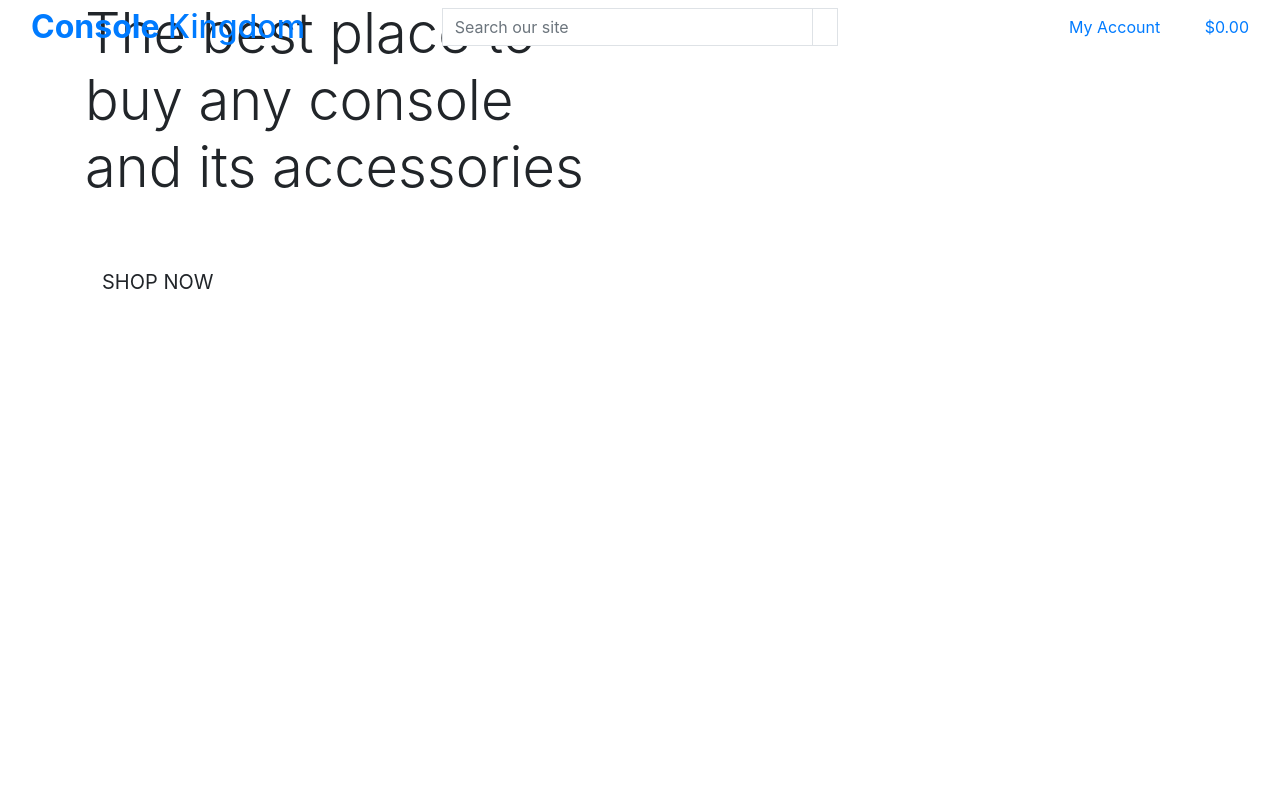
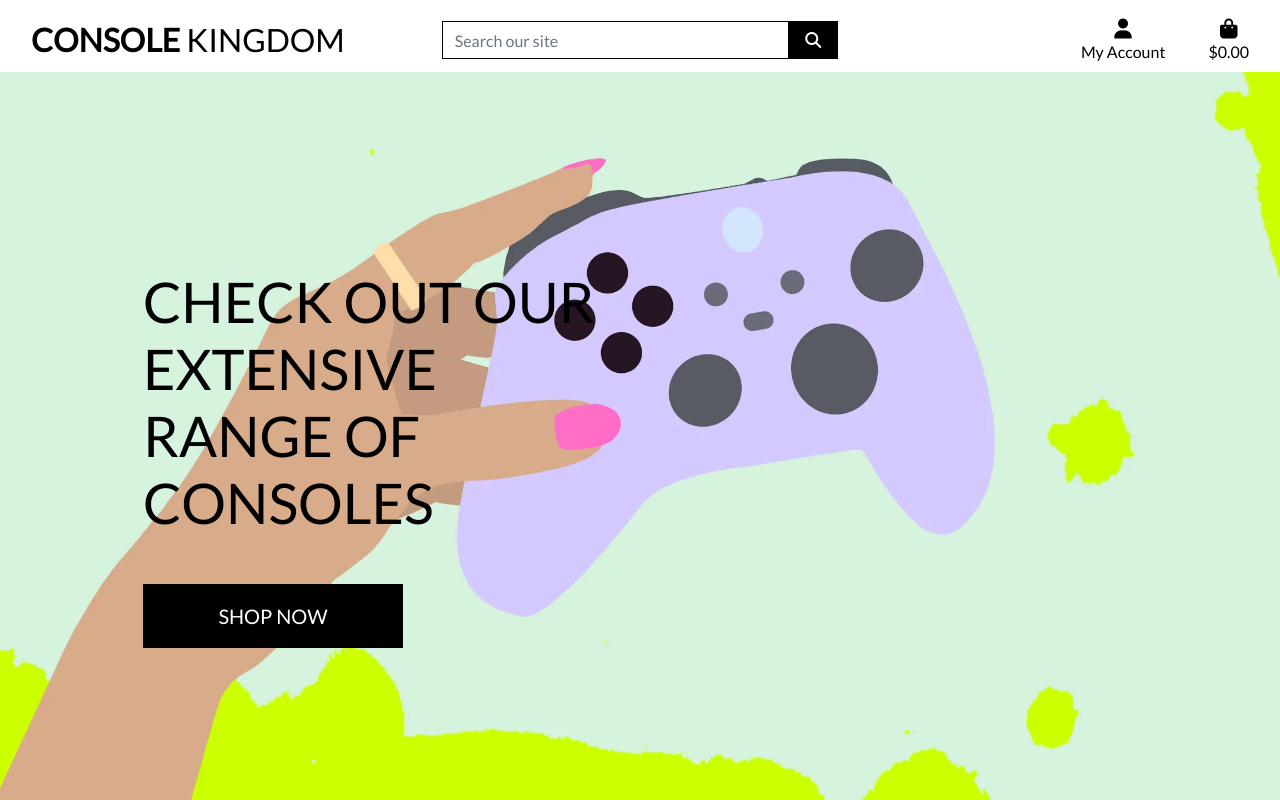
Before and after one commit to ConorBevan/Console-Kingdom, a Django app: template home/templates/home/index.html in a window 1280 px wide. Run offline with Django 3.2, Linux system fonts and the light colour scheme; the template is opened without the code that fills it, so the values that code supplies are empty; some libraries are stand-ins or nearby versions.

Commit message:
completed homepage template

```diff
--- a/console_kingdom/settings.py
+++ b/console_kingdom/settings.py
@@ -147,6 +147,10 @@ USE_TZ = True
 # https://docs.djangoproject.com/en/3.2/howto/static-files/
 
 STATIC_URL = '/static/'
+STATICFILES_DIRS = (os.path.join(BASE_DIR, 'static'),)
+
+MEDIA_URL = '/media/'
+MEDIA_ROOT = os.path.join(BASE_DIR, 'media')
 
 # Default primary key field type
 # https://docs.djangoproject.com/en/3.2/ref/settings/#default-auto-field
--- a/console_kingdom/urls.py
+++ b/console_kingdom/urls.py
@@ -15,9 +15,11 @@ Including another URLconf
 """
 from django.contrib import admin
 from django.urls import path, include
+from django.conf import settings
+from django.conf.urls.static import static
 
 urlpatterns = [
     path('admin/', admin.site.urls),
     path('accounts/', include('allauth.urls')),
     path('', include('home.urls')),
-]
+] + static(settings.MEDIA_URL, document_root=settings.MEDIA_ROOT)
--- a/home/templates/home/index.html
+++ b/home/templates/home/index.html
@@ -14,7 +14,7 @@
         <div class="row h-100">
             <div class="col-7 col-md-6 my-auto">
                 <h1 class="display-4 logo-font text-black">
-                    The best place to buy any console and its accessories
+                    Check out our extensive range of consoles
                 </h1>
                 <div class="my-5">
                     <h4>
--- /dev/null
+++ b/static/css/base.css
@@ -0,0 +1,80 @@
+html {
+    height: 100%;
+}
+
+body {
+    background: url('/media/homepage-image-1.webp') no-repeat center center fixed;
+    background-size: cover;
+    height: calc(100vh - 164px);
+    color: #555;
+    font-family: 'Lato';
+}
+
+.icon {
+    align-items: center;
+    display: inline-flex;
+    justify-content: center;
+    height: 1.5rem;
+    width: 1.5rem;
+}
+
+.logo-font {
+    text-transform: uppercase;
+}
+
+.main-logo-link {
+    width: fit-content;
+}
+
+.shop-now-button {
+    background: black;
+    color: white;
+    min-width: 260px;
+}
+
+.btn-black {
+    background: black;
+    color: white;
+}
+
+.shop-now-button:hover,
+.shop-now-button:active,
+.shop-now-button:focus,
+.btn-black:hover,
+.btn-black:active,
+.btn-black:focus {
+    background: #222;
+    color: white;
+}
+
+.text-black {
+    color: #000 !important;
+}
+
+.border-black {
+    border: 1px solid black !important;
+}
+
+/* Media Queries */
+
+/* Slightly larger container on xl screens */
+@media (min-width: 1200px) {
+  .container {
+    max-width: 80%;
+  }
+}
+
+/* fixed top navbar only on medium and up */
+@media (min-width: 992px) {
+    .fixed-top-desktop-only {
+        position: fixed;
+        top: 0;
+        right: 0;
+        left: 0;
+        z-index: 1030;
+    }
+
+    .header-container {
+        padding-top: 164px;
+    }
+}
--- a/templates/base.html
+++ b/templates/base.html
@@ -2,6 +2,7 @@
 
 <!doctype html>
 <html lang="en">
+
 <head>
   {% block meta %}
   <meta http-equiv="X-UA-Compatible" content="ie=edge">
@@ -13,16 +14,25 @@
   {% endblock %}
 
   {% block corecss %}
-        <link rel="stylesheet" href="https://stackpath.bootstrapcdn.com/bootstrap/4.4.1/css/bootstrap.min.css" integrity="sha384-Vkoo8x4CGsO3+Hhxv8T/Q5PaXtkKtu6ug5TOeNV6gBiFeWPGFN9MuhOf23Q9Ifjh" crossorigin="anonymous">
+  <link rel="stylesheet" href="https://stackpath.bootstrapcdn.com/bootstrap/4.4.1/css/bootstrap.min.css"
+    integrity="sha384-Vkoo8x4CGsO3+Hhxv8T/Q5PaXtkKtu6ug5TOeNV6gBiFeWPGFN9MuhOf23Q9Ifjh" crossorigin="anonymous">
+  <link rel="stylesheet" href="https://fonts.googleapis.com/css?family=Lato&display=swap">
+  <link rel="stylesheet" href="{% static 'css/base.css' %}">
   {% endblock %}
 
   {% block extra_css %}
   {% endblock %}
 
   {% block corejs %}
-        <script src="https://cdn.jsdelivr.net/npm/jquery@3.5.1/dist/jquery.min.js" integrity="sha256-9/aliU8dGd2tb6OSsuzixeV4y/faTqgFtohetphbbj0=" crossorigin="anonymous"></script>
-        <script src="https://cdn.jsdelivr.net/npm/popper.js@1.16.0/dist/umd/popper.min.js" integrity="sha384-Q6E9RHvbIyZFJoft+2mJbHaEWldlvI9IOYy5n3zV9zzTtmI3UksdQRVvoxMfooAo" crossorigin="anonymous"></script>
-        <script src="https://stackpath.bootstrapcdn.com/bootstrap/4.4.1/js/bootstrap.min.js" integrity="sha384-wfSDF2E50Y2D1uUdj0O3uMBJnjuUD4Ih7YwaYd1iqfktj0Uod8GCExl3Og8ifwB6" crossorigin="anonymous"></script>
+  <script src="https://kit.fontawesome.com/c939e03c3f.js" crossorigin="anonymous"></script>
+  <script src="https://cdn.jsdelivr.net/npm/jquery@3.5.1/dist/jquery.min.js"
+    integrity="sha256-9/aliU8dGd2tb6OSsuzixeV4y/faTqgFtohetphbbj0=" crossorigin="anonymous"></script>
+  <script src="https://cdn.jsdelivr.net/npm/popper.js@1.16.0/dist/umd/popper.min.js"
+    integrity="sha384-Q6E9RHvbIyZFJoft+2mJbHaEWldlvI9IOYy5n3zV9zzTtmI3UksdQRVvoxMfooAo" crossorigin="anonymous">
+  </script>
+  <script src="https://stackpath.bootstrapcdn.com/bootstrap/4.4.1/js/bootstrap.min.js"
+    integrity="sha384-wfSDF2E50Y2D1uUdj0O3uMBJnjuUD4Ih7YwaYd1iqfktj0Uod8GCExl3Og8ifwB6" crossorigin="anonymous">
+  </script>
   {% endblock %}
 
   {% block extra_js %}
@@ -30,9 +40,10 @@
 
   <title>Console Kingdom {% block extra_title %}{% endblock %}</title>
 </head>
+
 <body>
   <header class="container-fluid fixed-top">
-      <div class="row">
+    <div id="topnav" class="row bg-white pt-lg-2 d-none d-lg-flex">
       <div class="col-12 col-lg-4 my-auto py-1 py-lg-0 text-center text-lg-left">
         <a href="{% url 'home' %}" class="nav-link main-logo-link">
           <h2 class="logo-font text-black my-0"><strong>Console</strong> Kingdom</h2>
@@ -41,7 +52,8 @@
       <div class="col-12 col-lg-4 my-auto py-1 py-lg-0">
         <form method="GET" action="">
           <div class="input-group w-100">
-                      <input class="form-control border border-black rounded-0" type="text" name="q" placeholder="Search our site">
+            <input class="form-control border border-black rounded-0" type="text" name="q"
+              placeholder="Search our site">
             <div class="input-group-append">
               <button class="form-control btn btn-black border border-black rounded-0" type="submit">
                 <span class="icon">
@@ -55,7 +67,8 @@
       <div class="col-12 col-lg-4 my-auto py-1 py-lg-0">
         <ul class="list-inline list-unstyled text-center text-lg-right my-0">
           <li class="list-inline-item dropdown">
-                      <a class="text-black nav-link" href="#" id="user-options" data-toggle="dropdown" aria-haspopup="true" aria-expanded="false">
+            <a class="text-black nav-link" href="#" id="user-options" data-toggle="dropdown" aria-haspopup="true"
+              aria-expanded="false">
               <div class="text-center">
                 <div><i class="fas fa-user fa-lg"></i></div>
                 <p class="my-0">My Account</p>
@@ -108,4 +121,5 @@
 
 
 </body>
+
 </html>
```
Also changed, not shown: media/homepage-image-1.webp (added). Lines whose indentation alone changed are shown as unchanged.
